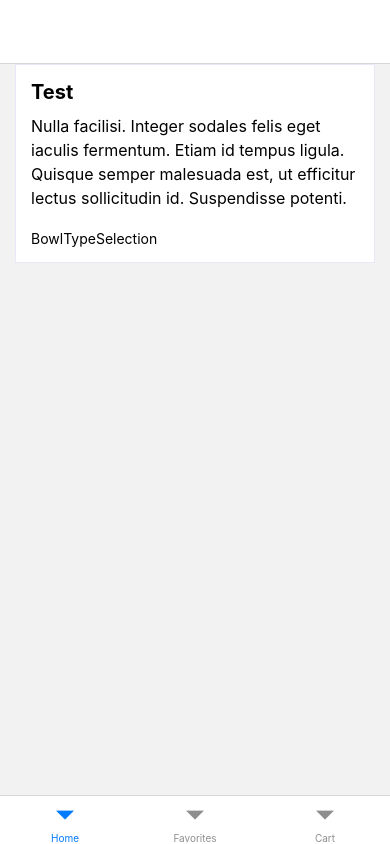
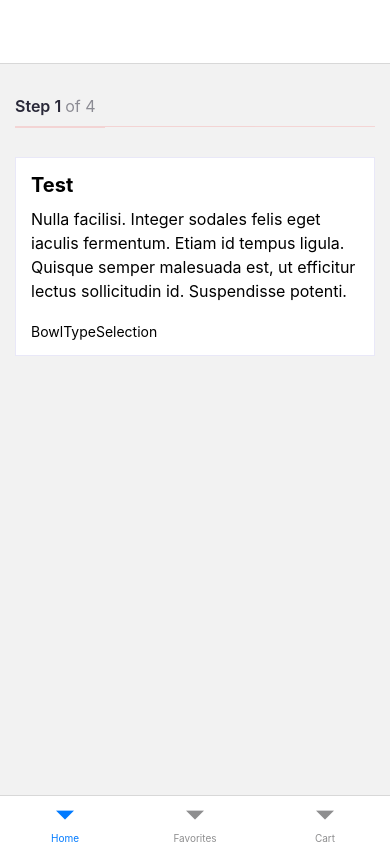
Before and after one commit to alokinnn/stokepoke, a React Native app: screen /BowlTypeSelection in a window 390 px wide. Built offline with nearby package versions, Linux system fonts and the light colour scheme.

Commit message:
Implement step indictor header

```diff
--- a/src/ColorPalette.tsx
+++ b/src/ColorPalette.tsx
@@ -2,4 +2,6 @@ export const ColorPalette = {
   gray: "#E9E8F8",
   blueishWhite: "#E9E8F8",
   plainWhite: "#FFFFFF",
+  red: "#F86060",
+  black: "#292838",
 };
--- a/src/components/CardContainer.tsx
+++ b/src/components/CardContainer.tsx
@@ -2,7 +2,7 @@ import {View, ViewProps, StyleSheet} from "react-native";
 import {ColorPalette} from "../ColorPalette";
 
 export const CardContainer = (props: ViewProps) => (
-  <View {...props} style={styles.root} />
+  <View {...props} style={[styles.root, props.style]} />
 );
 
 const styles = StyleSheet.create({
--- /dev/null
+++ b/src/components/StepIndicatorHeader.tsx
@@ -0,0 +1,64 @@
+import {View, Text, ViewProps, StyleSheet, DimensionValue} from "react-native";
+import {ColorPalette} from "../ColorPalette";
+
+type StepIndicatorHeaderProps = ViewProps & {
+  currentStep: number;
+  totalSteps: number;
+};
+export const StepIndicatorHeader = ({
+  currentStep,
+  totalSteps,
+  ...rootProps
+}: StepIndicatorHeaderProps) => {
+  const progressPercentage = (currentStep / totalSteps) * 100;
+  const progressPercentageAsWidth: DimensionValue = `${progressPercentage}%`;
+
+  return (
+    <View {...rootProps} style={[styles.rootContainer, rootProps.style]}>
+      <Text style={styles.spannableTitleRoot}>
+        <Text style={styles.titleCurrentStep}>Step {currentStep} </Text>
+        <Text style={styles.titleTotalSteps}>of {totalSteps}</Text>
+      </Text>
+      <View style={styles.progressBarRoot}>
+        <View
+          style={[
+            styles.progressBarProgress,
+            {width: progressPercentageAsWidth},
+          ]}
+        ></View>
+      </View>
+    </View>
+  );
+};
+
+const styles = StyleSheet.create({
+  rootContainer: {
+    paddingVertical: 30,
+    paddingHorizontal: 15,
+  },
+  spannableTitleRoot: {
+    fontSize: 16,
+    lineHeight: 24,
+    color: ColorPalette.black,
+  },
+  titleCurrentStep: {
+    fontWeight: "600",
+  },
+  titleTotalSteps: {
+    fontWeight: "400",
+    opacity: 0.5,
+  },
+  progressBarRoot: {
+    marginTop: 8,
+    height: 1,
+    backgroundColor: ColorPalette.red,
+    opacity: 0.2,
+  },
+  progressBarProgress: {
+    height: 2,
+    backgroundColor: ColorPalette.red,
+    position: "absolute",
+    bottom: -1,
+    start: 0,
+  },
+});
--- a/src/screens/BowlTypeSelectionScreen.tsx
+++ b/src/screens/BowlTypeSelectionScreen.tsx
@@ -1,10 +1,12 @@
 import {View, Text} from "react-native";
 import {CardContainer} from "../components/CardContainer";
 import {ChoiceSegment} from "../components/ChoiceSegment";
+import {StepIndicatorHeader} from "../components/StepIndicatorHeader";
 
 export const BowlTypeSelectionScreen = () => {
   return (
     <View>
+      <StepIndicatorHeader currentStep={1} totalSteps={4} />
       <CardContainer>
         <ChoiceSegment
           title="Test"
```
